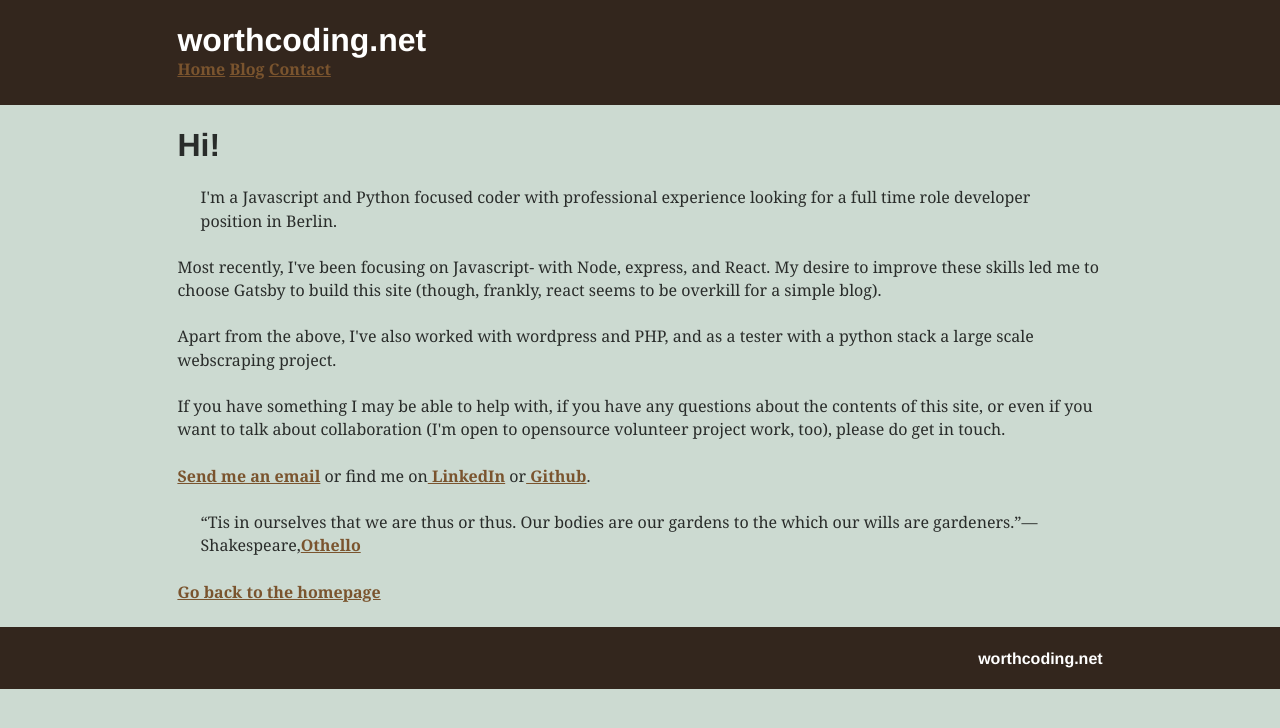
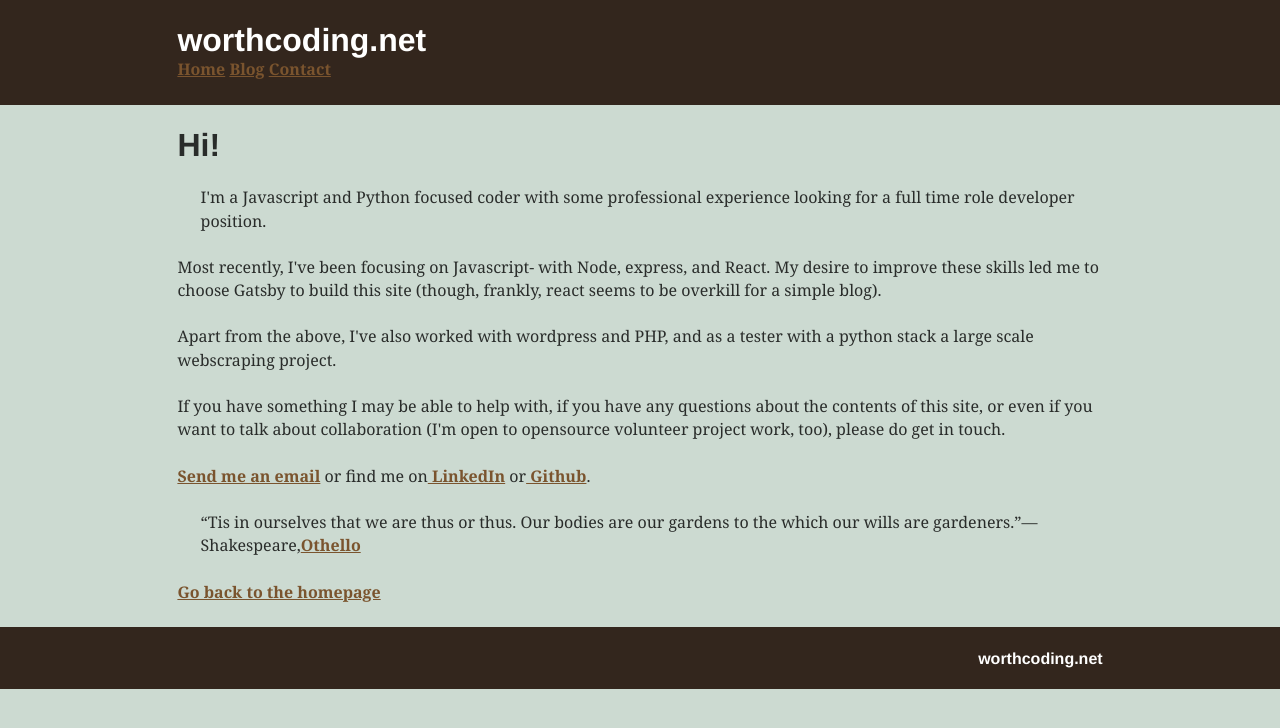
Before and after one commit to willworth/worthcoding, a Gatsby site: page /contact in a window 1280 px wide. Built offline with nearby package versions, Linux system fonts and the light colour scheme; Gatsby itself is replaced by a stand-in of ours; some packages are replaced by stand-ins of ours.

Commit message:
update bio

```diff
--- a/src/pages/contact.js
+++ b/src/pages/contact.js
@@ -7,8 +7,8 @@ const Contact = () => (
   <Layout>
     <h1>Hi!</h1>
   <blockquote>
-    <p>I'm a Javascript and Python focused coder with  professional experience
-       looking for a full time role developer position in Berlin.</p>
+    <p>I'm a Javascript and Python focused coder with some professional experience
+       looking for a full time role developer position.</p>
     </blockquote>
 
     <p>Most recently, I've been focusing on Javascript- with Node, express, and React.
--- a/src/pages/index.js
+++ b/src/pages/index.js
@@ -8,7 +8,7 @@ const IndexPage = () => (
     <h1>You've reached worthcoding.net </h1>
     <p>Welcome.  Thanks for visting. My name's Will -I'm a Javascript and
        Python developer with professional experience
-    <em> looking for a full time role in Berlin.</em> </p>
+    <em> looking for a full time role in the U.K.</em> </p>
     <p>I'm currently putting together a portfolio and C.V., but if you're here reading this, then great! <br/>
 
 <a href="mailto:willworthcoding@gmail.com">Send me an email</a> or check out <Link to="/blog">the code blog</Link>.
```
